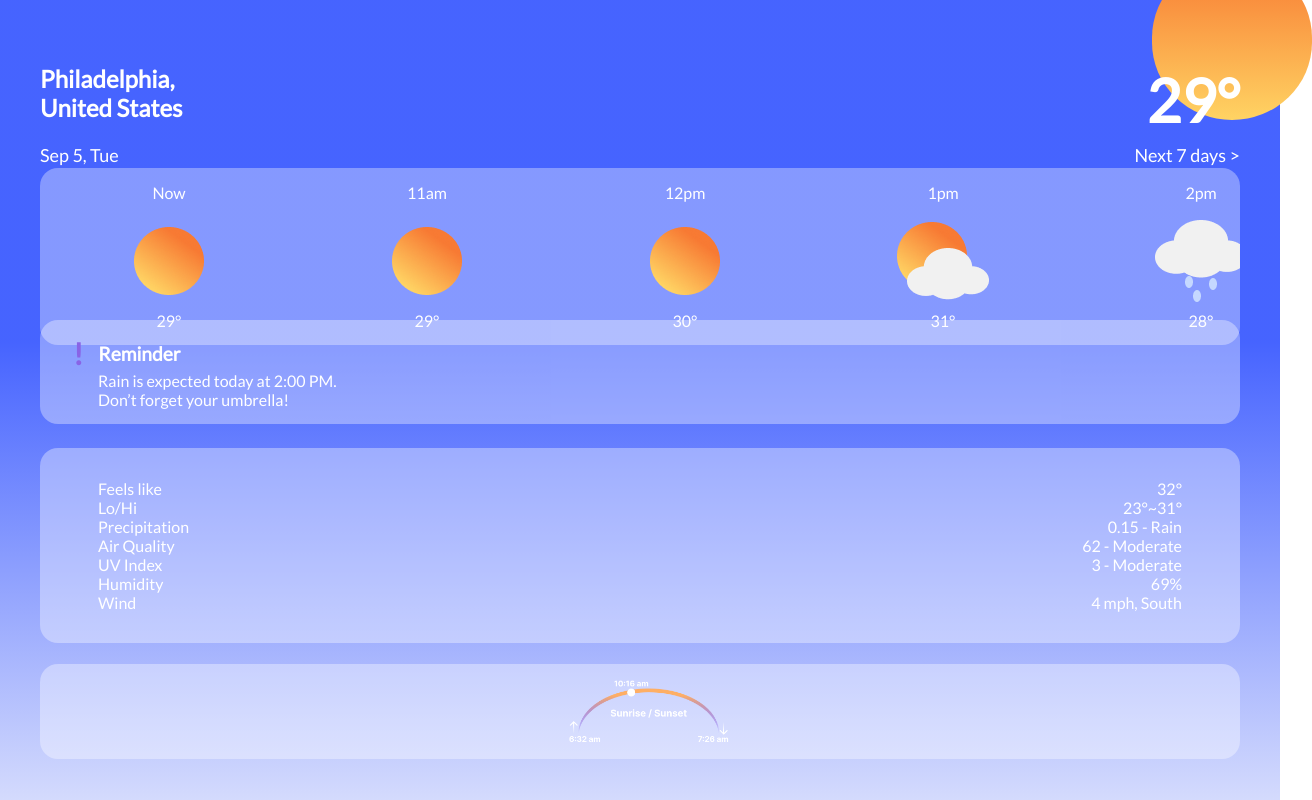
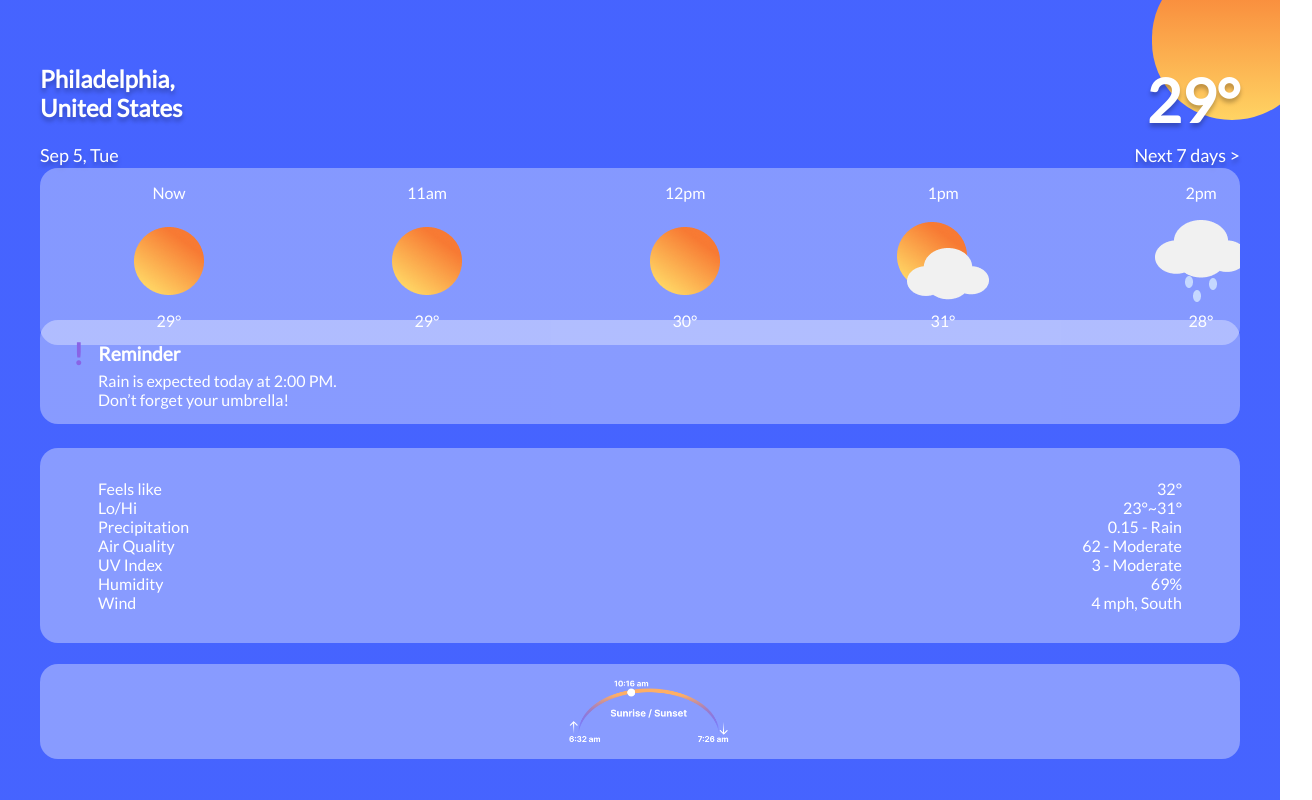
Before and after one commit to Jiaying-Sun/CIS-HCI.github.io, a plain HTML site: page index.html in a window 1280 px wide. Shown: the whole page, 1312 px wide, since content can reach past the window. Drawn offline with Linux system fonts and the light colour scheme.

Commit message:
screensize

```diff
--- a/index.css
+++ b/index.css
@@ -9,8 +9,9 @@ body {
 .bg {
     background: linear-gradient(180deg, rgb(70.13, 99.71, 255) 42.71%, rgba(0, 38.93, 243.31, 0.17)100%);
     width: 100vw;
-    height: 100vh;
+    height: 2556px;
     overflow: hidden;
+    position: fixed;
 }
 
 .sun {
@@ -29,6 +30,7 @@ body {
     left: 5vh;
     font-size: 24px;
     font-weight:bolder;
+    text-shadow: 0px 4px 4px #00000040;
 }
 
 #tem {
@@ -37,6 +39,7 @@ body {
     right: 5vh;
     font-size: 60px;
     font-weight: bold;
+    text-shadow: 0px 4px 4px #00000040;
 }
 
 #CurDate {
@@ -44,6 +47,7 @@ body {
     top: 18vh;
     left: 5vh;
     font-size: large;
+    text-shadow: 0px 4px 4px #00000040;
 }
 
 #NextDays {
@@ -51,6 +55,7 @@ body {
     top: 18vh;
     right: 5vh;
     font-size: large;
+    text-shadow: 0px 4px 4px #00000040;
 }
 
 .Module1 {
@@ -63,6 +68,7 @@ body {
     scrollbar-width: none;
     background-color: rgba(255, 255, 255, 0.345);
     border-radius: 18px;
+    box-shadow: inset 0px -6px 8px #41414140, 0px, 4px, 4px #00000040;
 }
 
 .Module1::-webkit-scrollbar {
```
